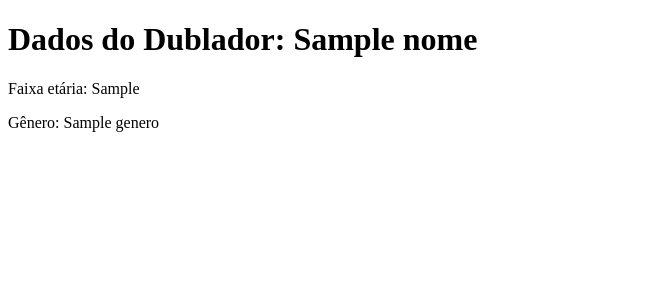
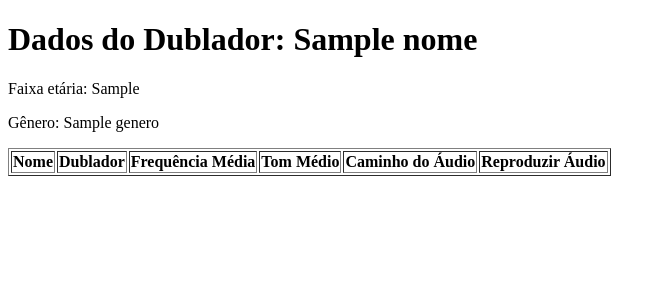
Before and after one commit to VitorFonseca123/Vozes_BD, a Flask app: template templates/dublador.html in a window 1280 px wide. Shown: the top 300 px of the page, without its empty margins (0-666 px from the left). Run offline with Flask 3, Linux system fonts and the light colour scheme; the template is opened without the code that fills it: most values are stand-ins (such as "Sample title", 1, 10 or a date in 2020); lists and menus that the app fills with data are empty.

Commit message:
cria tabela para audios do dublador

```diff
--- a/app.py
+++ b/app.py
@@ -67,7 +67,7 @@ def processa_dados():
 @app.route('/recuperar_dados')
 def recuperar_dados():
     resultados = Audios_Collection.get(include=["documents", "metadatas"])
-    print(resultados['documents'])
+    #print(resultados['documents'])
     documentos = [json.loads(doc) for doc in resultados['documents']]
     #print(documentos)
     return render_template('recupera.html', resultados=resultados, documentos=documentos, zip=zip)
@@ -147,6 +147,9 @@ def busca():
 
 @app.route('/dublador/<dublador_id>')
 def mostrar_detalhes_dublador(dublador_id):
+
+    audios = Audios_Collection.get(include=['documents', 'metadatas'], where= {"dublador": dublador_id})
+
     dublador_id = dublador_id.replace(' ', '_')
     #print(f"ID do dublador recebido: {dublador_id}")
 
@@ -158,8 +161,12 @@ def mostrar_detalhes_dublador(dublador_id):
     genero = dublador['metadatas'][0].get('dub_genero')
 
 
+    documentos = [json.loads(doc) for doc in audios['documents']]
+
+
+
     #print(faixa_etaria)
-    return render_template('dublador.html', nome = nome, faixa_etaria=faixa_etaria, genero=genero)
+    return render_template('dublador.html', nome = nome, faixa_etaria=faixa_etaria, genero=genero,resultados = audios, documentos=documentos, audios=audios, zip=zip)
 @app.route('/')
 def formulario():
     return render_template('form.html')
--- a/operacoesDB.py
+++ b/operacoesDB.py
@@ -10,7 +10,7 @@ def insertion(collection, audio_path, nome, dublador):
     collection.add(
             documents=[audio_carac_json],
             embeddings=embeddings,
-            metadatas=[{"dublador": "id_"+dublador, "nome": nome, "audio_path": audio_path.replace("\\", "/")}],
+            metadatas=[{"dublador": "id_" + dublador.replace(" ", "_").lower(), "nome": nome, "audio_path": audio_path.replace("\\", "/")}],
             ids=["id_" + audio_path]
             )
     #print(collection.get(include=["documents", "metadatas"]))
--- a/templates/dublador.html
+++ b/templates/dublador.html
@@ -11,5 +11,52 @@
     <h1>Dados do Dublador: {{ nome }}</h1>
     <p>Faixa etária: {{faixa_etaria}}</p>
     <p>Gênero: {{genero}}</p>
+
+    <table border="1">
+        <thead>
+            <tr>
+                <th>Nome</th>
+                <th>Dublador</th>
+                <th>Frequência Média</th>
+                <th>Tom Médio</th>
+                <th>Caminho do Áudio</th>
+
+                <th>Reproduzir Áudio</th>
+            </tr>
+        </thead>
+        <tbody>
+            {% for metadata, document in zip(resultados['metadatas'], documentos) %}
+            <tr>
+                <td>{{ metadata.nome }}</td>
+                <td>{{ metadata.dublador }}</td>
+                <td>{{document.frequencia_media}}</td>
+                <td>{{ document.tom_medio }}</td>
+                <td>{{ metadata.audio_path }}</td>
+
+                <td>
+                        <audio controls>
+                            <source src="{{ metadata.audio_path.replace('./', '../') }}" type="audio/mp3">
+                            Seu navegador não suporta o elemento de áudio.
+                        </audio>
+                </td>
+
+                <td class="td-atualizar">
+                    <button class="btn-atualizar" onclick="atualizar(this)">
+                        Atualizar
+                    </button>
+                </td>
+
+                <td class="td-excluir">
+                    <button class="btn-excluir" onclick="confirmarExclusao(this)">
+                        Excluir
+                    </button>
+                </td>
+
+
+
+            </tr>
+            {% endfor %}
+        </tbody>
+    </table>
 </body>
 </html>
```
